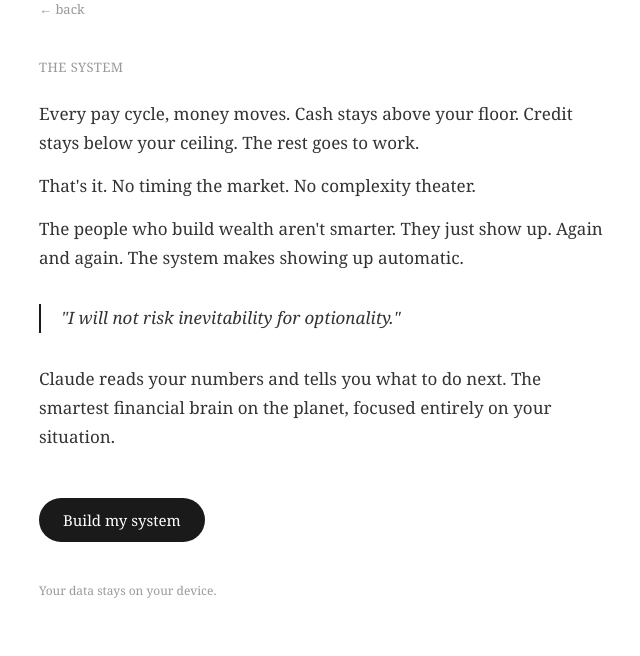
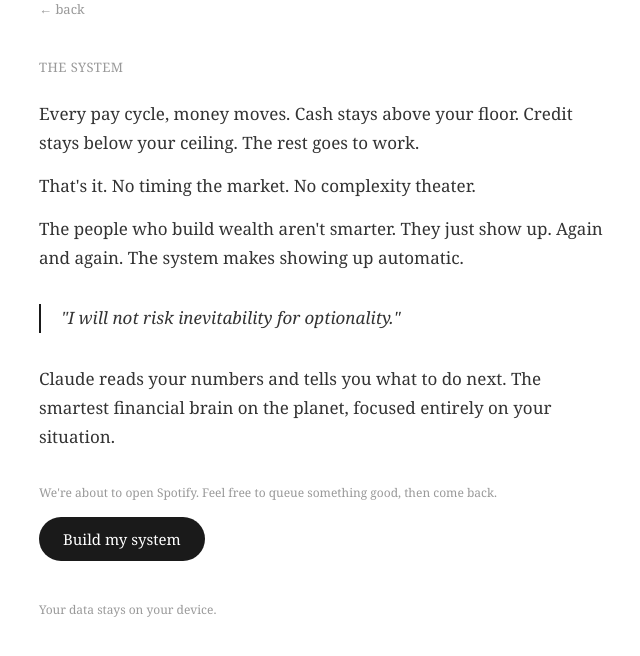
Before and after one commit to mattcalvetti/oneshot-v2, a React (Vite) app: page / in a window 1280 px wide. Both pictures are taken after a click on the button "Begin". Shown: the top 656 px of the page, without its empty margins (315-955 px from the left). Built offline with nearby package versions, Linux system fonts and the light colour scheme.

Commit message:
add spotify cue copy

```diff
--- a/src/App.jsx
+++ b/src/App.jsx
@@ -73,7 +73,7 @@
     setLoading(true);
     try {
       const res = await fetch("/api/analyze", {
-  method: "POST", headers: { "Content-Type": "application/json" },
+        method: "POST", headers: { "Content-Type": "application/json" },
         body: JSON.stringify({
           model: "claude-sonnet-4-20250514", max_tokens: 1000,
           messages: [{ role: "user", content: `You're a thoughtful, direct financial advisor. Analyze this wealth system. Be genuinely helpful. No fluff.
@@ -180,8 +180,12 @@
           </p>
         </div>
 
+        <p style={{ ...s.small, marginTop: 32, marginBottom: 16 }}>
+          We're about to open Spotify. Feel free to queue something good, then come back.
+        </p>
+
         <button
-          style={{ ...s.btn, marginTop: 32 }}
+          style={{ ...s.btn, marginTop: 0 }}
           onClick={() => {
             window.open('https://open.spotify.com', '_blank');
             setView('setup');
```
